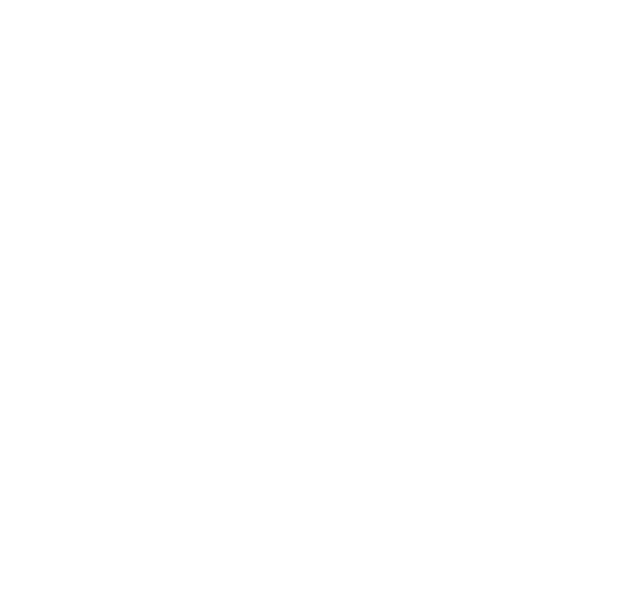
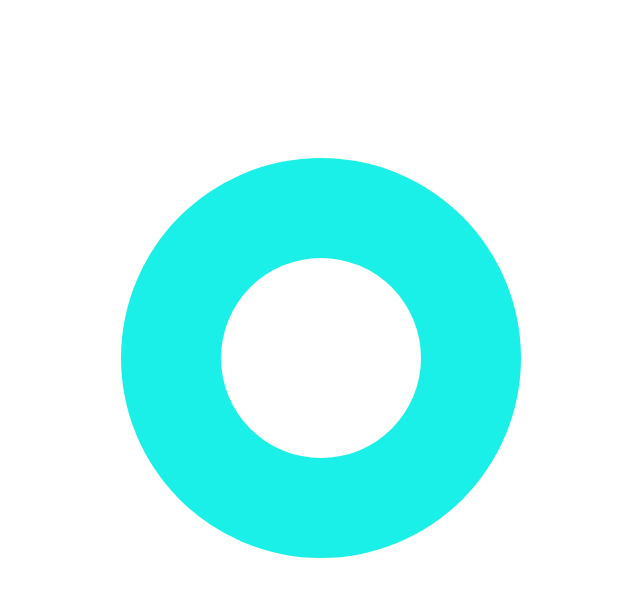
Before and after one commit to DaoHuyTuan/CircleProgess, a plain HTML site: page index.html in a window 1280 px wide. Shown: the whole page, without its empty margins (269-909 px from the left). Drawn offline with Linux system fonts and the light colour scheme.

Commit message:
Not Finish Yet
10:52
29/06/2017
Have a problem with Progess

```diff
--- /dev/null
+++ b/css/_CircleProgess.scss
@@ -0,0 +1,10 @@
+#CircleProgess{
+  width:400px;
+  height: 400px;
+  position: absolute;
+  top: 25%;
+  left: 25%;
+  border-radius: 50%;
+  background-color: #1bf0e8;
+  text-align: center;
+}
--- /dev/null
+++ b/css/_MidCircle.scss
@@ -0,0 +1,9 @@
+#MidCircle{
+  width:200px;
+  height: 200px;
+  border-radius: 50%;
+  position: absolute;
+  top:100px;
+  left: 100px;
+  background-color: white;
+}
--- /dev/null
+++ b/css/_main.scss
@@ -0,0 +1,6 @@
+#main{
+  width:1000px;
+  height: 600px;
+  margin: 0px auto;
+  position: relative;
+}
--- /dev/null
+++ b/css/style.scss
@@ -0,0 +1,3 @@
+@import "main";
+@import "CircleProgess";
+@import "MidCircle";
--- a/index.html
+++ b/index.html
@@ -2,9 +2,17 @@
 <html>
   <head>
     <meta charset="utf-8">
-    <title></title>
+    <title>Circle Progess</title>
+    <link rel="stylesheet" type="text/css" href="css/style.css">
   </head>
   <body>
+        <div id="main">
+          <div id="CircleProgess">
+                  <div id="MidCircle">
+                  </div>
+          </div>
+
+        </div>
 
   </body>
 </html>
```
Also changed, not shown: css/style.css (added), 1 other file.
